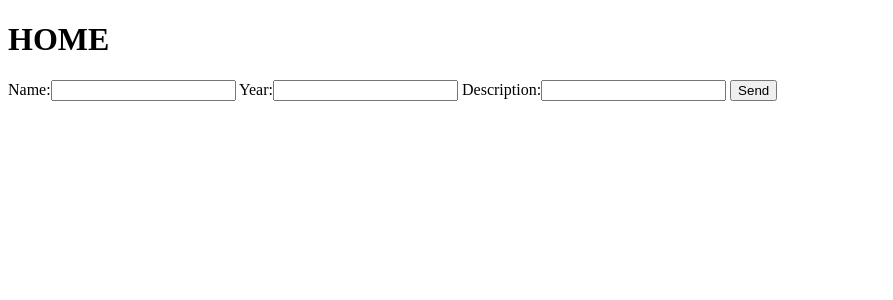
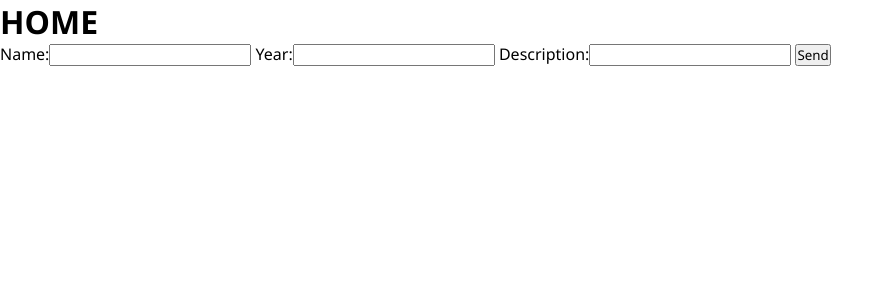
Before and after one commit to gabriel-laurindo-1/django-crud, a Django app: template musicstore/templates/home.html in a window 1280 px wide. Shown: the top 300 px of the page, without its empty margins (0-893 px from the left). Run offline with Django 3.2, Linux system fonts and the light colour scheme; the template is opened without the code that fills it: values that come from a table or form of the project are taken from there, others are empty; parts of the project's set-up code (start-up, migrations or seed data) failed here and were passed over.

Commit message:
Adição de tags para estilo

```diff
--- a/musicstore/templates/base.html
+++ b/musicstore/templates/base.html
@@ -1,5 +1,6 @@
 <!DOCTYPE html>
 <html lang="en">
+
 <head>
     <meta charset="UTF-8">
     <meta http-equiv="X-UA-Compatible" content="IE=edge">
@@ -10,16 +11,23 @@
     <meta name="keywords" content="Store music, Music">
 
     {% load static %}
+    <!-- Arquivo de estilo geral -->
+    <link rel="stylesheet" href="{% static 'css/style.css' %}">
     {% block page_heading %}
     {% endblock %}
 </head>
+
 <body>
     <header>
 
     </header>
     <main>
-        {% block content %}
-        {% endblock %}
+        <div class="center">
+            {% block content %}
+            {% endblock %}
+        </div>
+        <!--center-->
     </main>
 </body>
+
 </html>
```
